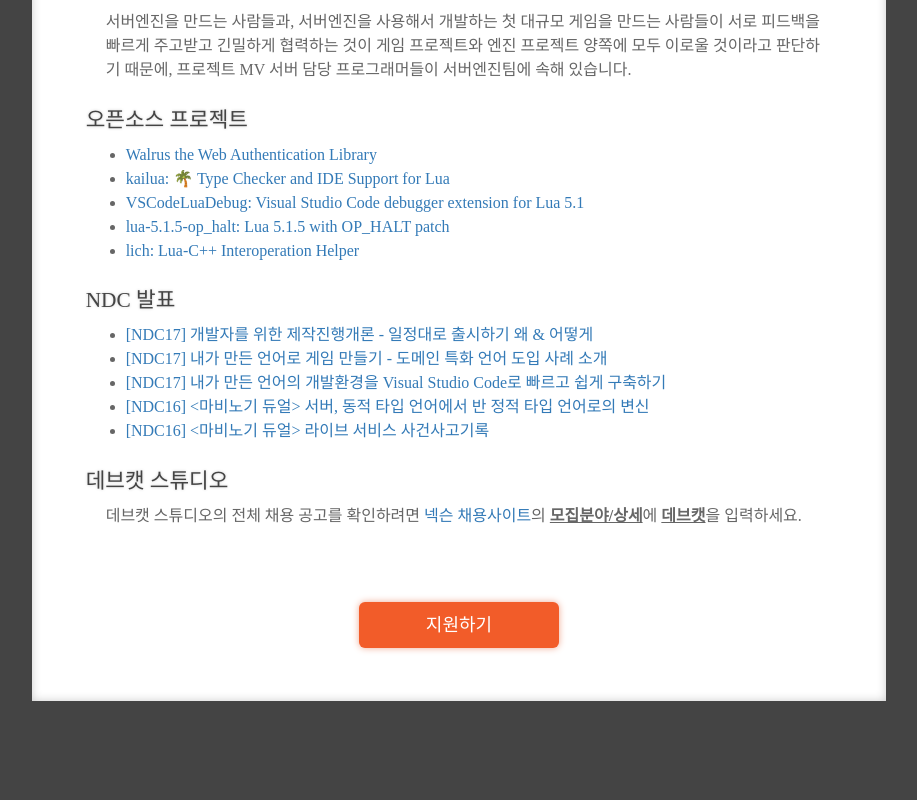
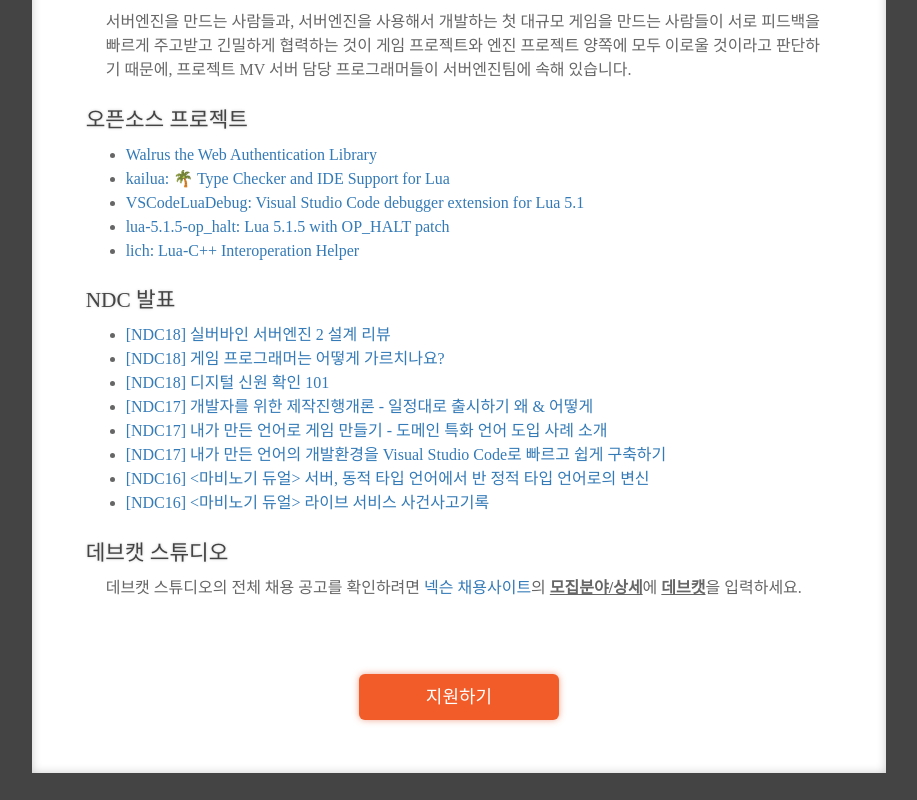
Before and after one commit to devcat-studio/devcat-studio.github.io, a plain HTML site: page recruit/mv_server.html in a window 1280 px wide. Shown: the part 1857-2657 px from the top of the page, without its empty margins (181-1098 px from the left). Before the commit the page ends 2585 px from the top, so only its background shows below. Drawn offline with nearby package versions, Linux system fonts and the light colour scheme; a web font is replaced by a local one.

Commit message:
added NDC18

```diff
--- a/recruit/mv_server.html
+++ b/recruit/mv_server.html
@@ -189,6 +189,9 @@
 
         <h3>NDC 발표</h3>
         <ul>
+            <li><a href='https://www.slideshare.net/devcatpublications/2-ndc2018'>[NDC18] 실버바인 서버엔진 2 설계 리뷰</a></li>
+            <li><a href='https://www.slideshare.net/devcatpublications/ndc2018-95198714'>[NDC18] 게임 프로그래머는 어떻게 가르치나요?</a></li>
+            <li><a href='https://www.slideshare.net/tcaesvk/ndc-2018-101-95637855'>[NDC18] 디지털 신원 확인 101</a></li>
             <li><a href='http://ndcreplay.nexon.com/NDC2017/sessions/NDC2017_0024.html'>[NDC17] 개발자를 위한 제작진행개론 - 일정대로 출시하기 왜 &amp; 어떻게</a></li>
             <li><a href='http://ndcreplay.nexon.com/NDC2017/sessions/NDC2017_0030.html'>[NDC17] 내가 만든 언어로 게임 만들기 - 도메인 특화 언어 도입 사례 소개 </a></li>
             <li><a href='http://ndcreplay.nexon.com/NDC2017/sessions/NDC2017_0001.html'>[NDC17] 내가 만든 언어의 개발환경을 Visual Studio Code로 빠르고 쉽게 구축하기</a></li>
```
